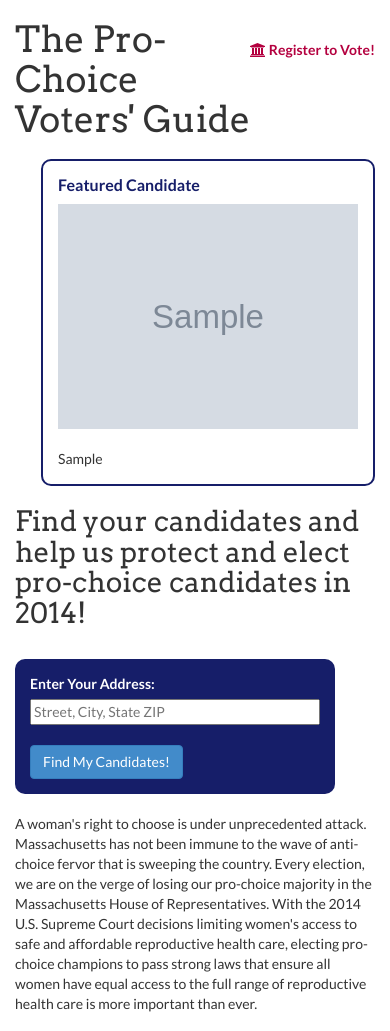
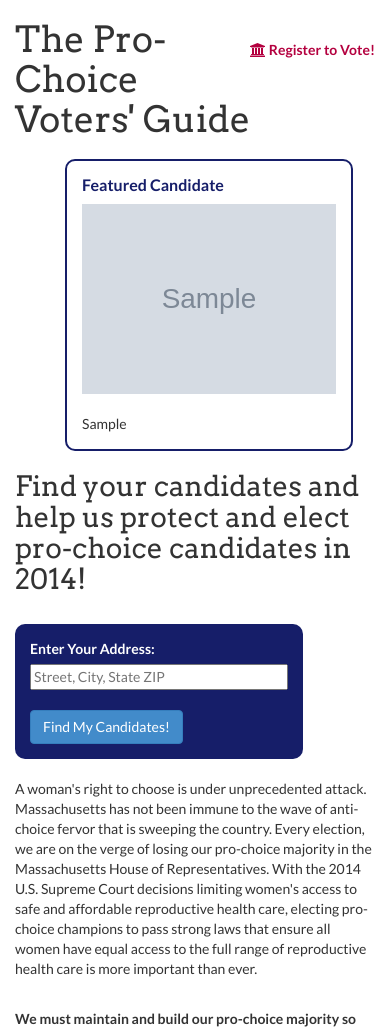
Before and after one commit to activefrequency/voterguide, a Django app: page / in a window 390 px wide. Shown: the part 206-1237 px from the top of the page. Run offline with Django 3.2, Linux system fonts and the light colour scheme; data comes from the database, SQL or seed files in the repository; tables that the repository leaves empty hold one stand-in row (values such as "Sample post"); grey boxes marked "Sample" are stand-in pictures; style sheets or scripts are compiled from the project's sources; parts of the project's set-up code (start-up, migrations or seed data) failed here and were passed over; some libraries are stand-ins or nearby versions.

Commit message:
Responsiveness tweaks

```diff
--- a/naralvoterguide/static/less/naralvoterguide.less
+++ b/naralvoterguide/static/less/naralvoterguide.less
@@ -259,9 +259,40 @@ TABLE.table TBODY TR TD.nobg {
 
 
 /* Responsiveness */
-@media only screen and (max-width : 320px) {
+
+@media only screen and (max-width: 760px) {
+    .featured-box {
+        max-width: 45%;
+
+        img {
+            max-width: 100%;
+        }
+    }
+
+    .address_lookup_form {
+        max-width: 45%;
+    }
+}
+
+@media only screen and (max-width: 600px) {
+    .featured-box {
+        max-width: 80%;
+        float: none;
+
+        img {
+            max-width: 100%;
+        }
+    }
+
+    .address_lookup_form {
+        max-width: 80%;
+    }
+}
+
+@media only screen and (max-width: 320px) {
     .featured-box {
         max-width: 320px;
+        float: none;
 
         img {
             max-width: 260px;
```
